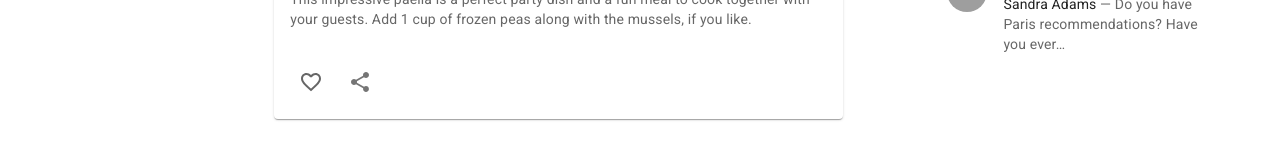
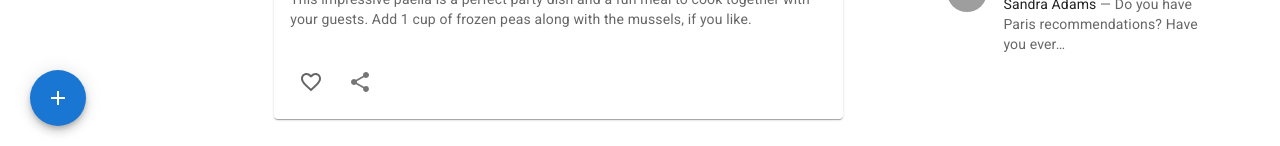
Before and after one commit to shubham-sanvariya/react-material-UI, a React (Create React App) app: page / in a window 1280 px wide. Shown: the part 654-800 px from the top of the page. Built offline with nearby package versions, Linux system fonts and the light colour scheme; grey boxes are pictures that could not be loaded.

Commit message:
routing add icon

```diff
--- a/src/App.js
+++ b/src/App.js
@@ -3,6 +3,7 @@
 import Rightbar from './components/RightBar';
 import { Box, Stack } from '@mui/material';
 import Navbar from './components/Navbar';
+import Add from './components/Add';
 
 function App() {
   return (
@@ -13,6 +14,7 @@
         <Feed />
         <Rightbar />
       </Stack>
+      <Add />
     </Box>
   );
 }
```
